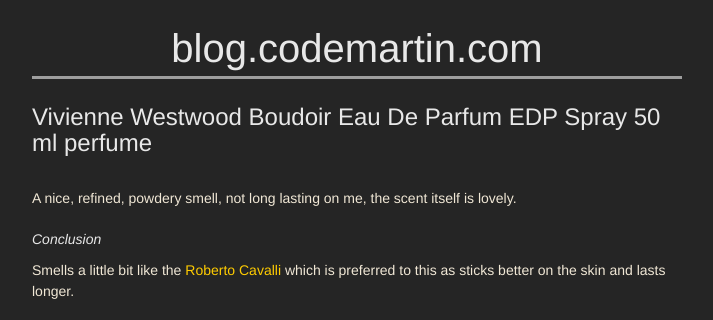
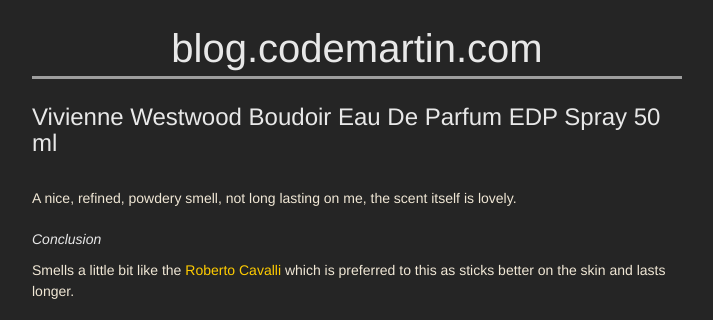
Before and after one commit to martindye/my-site, a Jekyll site: the page built from _posts/2018-12-02-viviennewestwoodboudoir.md, in a window 1280 px wide, cut to the strip 0-320 px from the top of the page. Shown: the whole strip, without its empty margins (283-996 px from the left). Built offline with Jekyll 4.4.1, drawn with Linux system fonts in a browser that asks for light colours; some web fonts are replaced; our own code applies the rules of GitHub Pages for plain Markdown files; grey boxes are pictures that could not be loaded.

Commit message:
Compacted down perfume welcome section

```diff
--- /dev/null
+++ b/_includes/affiliateInfo.html
@@ -0,0 +1 @@
+Note: <em>As an Amazon Associate I earn from qualifying purchases.</em>
--- a/_includes/welcometext.html
+++ b/_includes/welcometext.html
@@ -10,6 +10,6 @@ of describing things and that you can rely on this blog as a trusted source. We
 (or love) and you won't find anyting we don't like on this site.
 
 We hope you enjoy the reviews!<br />
+{% include affiliateinfo.html %}
 
-Note: <em>As an Amazon Associate I earn from qualifying purchases.</em>
 </h5>
--- a/_posts/2018-12-02-viviennewestwoodboudoir.md
+++ b/_posts/2018-12-02-viviennewestwoodboudoir.md
@@ -1,5 +1,5 @@
 ---
-title:  "Vivienne Westwood Boudoir Eau De Parfum EDP Spray 50 ml perfume"
+title:  "Vivienne Westwood Boudoir Eau De Parfum EDP Spray 50 ml"
 categories: [Perfume]
 tags: [perfume scent]
 author: Doina Fatu
```
Also changed, not shown: Perfume.md (+7 -1 lines), _posts/2018-12-03-zylissgarlicpress.md (+2 -0 lines).
